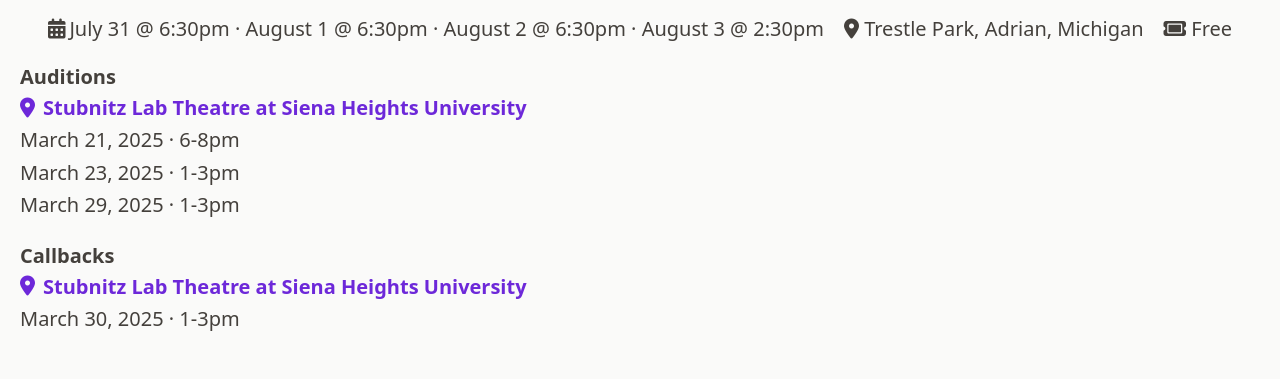
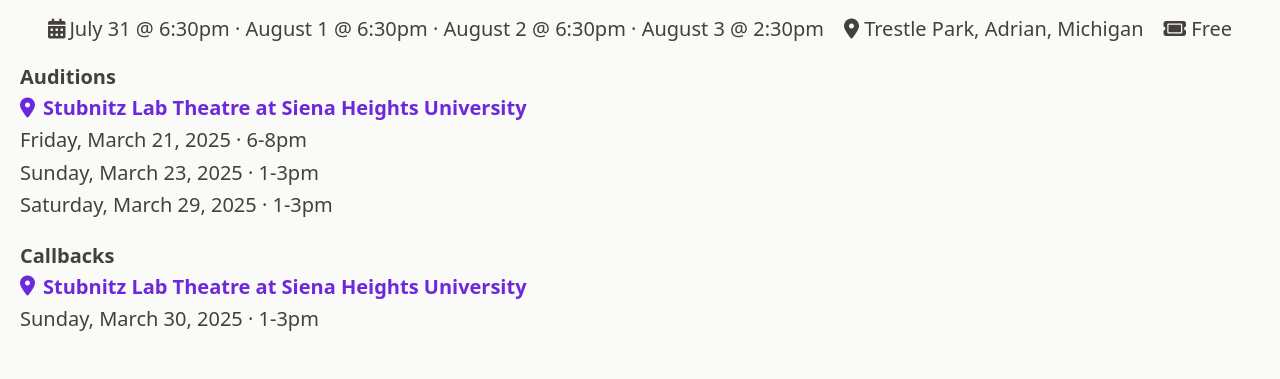
Before and after one commit to pcrist/adrian-shakespeare, a Nuxt app: page / in a window 1280 px wide. Shown: the part 929-1308 px from the top of the page. Built offline with nearby package versions, Linux system fonts and the light colour scheme.

Commit message:
Much Ado callback detail

```diff
--- a/app.vue
+++ b/app.vue
@@ -89,23 +89,27 @@
           </div>
 
           <h3 class="mt-5 font-bold md:text-xl">Auditions</h3>
+          <div class="inline-block">
             <a href="https://maps.app.goo.gl/vZhXUtAdU73PoAnb7" target="_blank" class="text-violet-700 dark:text-violet-400 flex items-center my-1 font-semibold leading-tight">
               <i class="fa fa-location-dot me-2" />
               Stubnitz Lab Theatre at Siena Heights University
             </a>
+          </div>
           <ul class="leading-relaxed">
-            <li>March 21, 2025 &middot; 6-8pm</li>
-            <li>March 23, 2025 &middot; 1-3pm</li>
-            <li>March 29, 2025 &middot; 1-3pm</li>
+            <li>Friday, March 21, 2025 &middot; 6-8pm</li>
+            <li>Sunday, March 23, 2025 &middot; 1-3pm</li>
+            <li>Saturday, March 29, 2025 &middot; 1-3pm</li>
           </ul>
 
           <h3 class="mt-5 font-bold md:text-xl">Callbacks</h3>
+          <div class="inline-block">
             <a href="https://maps.app.goo.gl/vZhXUtAdU73PoAnb7" target="_blank" class="text-violet-700 dark:text-violet-400 flex items-center my-1 font-semibold leading-tight">
               <i class="fa fa-location-dot me-2" />
               Stubnitz Lab Theatre at Siena Heights University
             </a>
+          </div>
           <ul class="leading-relaxed">
-            <li>March 30, 2025 &middot; 1-3pm</li>
+            <li>Sunday, March 30, 2025 &middot; 1-3pm</li>
           </ul>
 
           <h3 class="mt-10 font-bold md:text-xl">Synopsis</h3>
```
Lines whose indentation alone changed are shown as unchanged.
